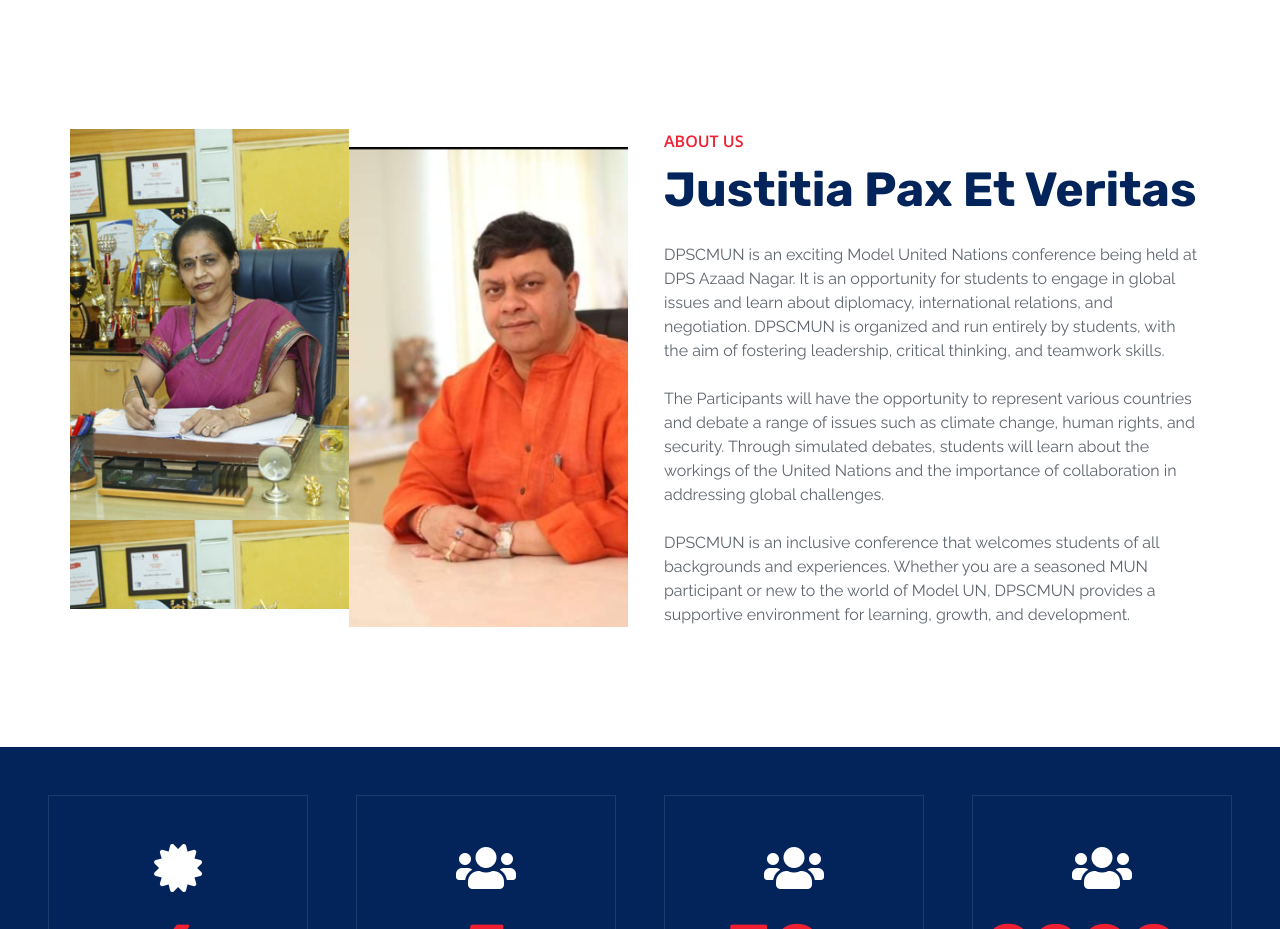
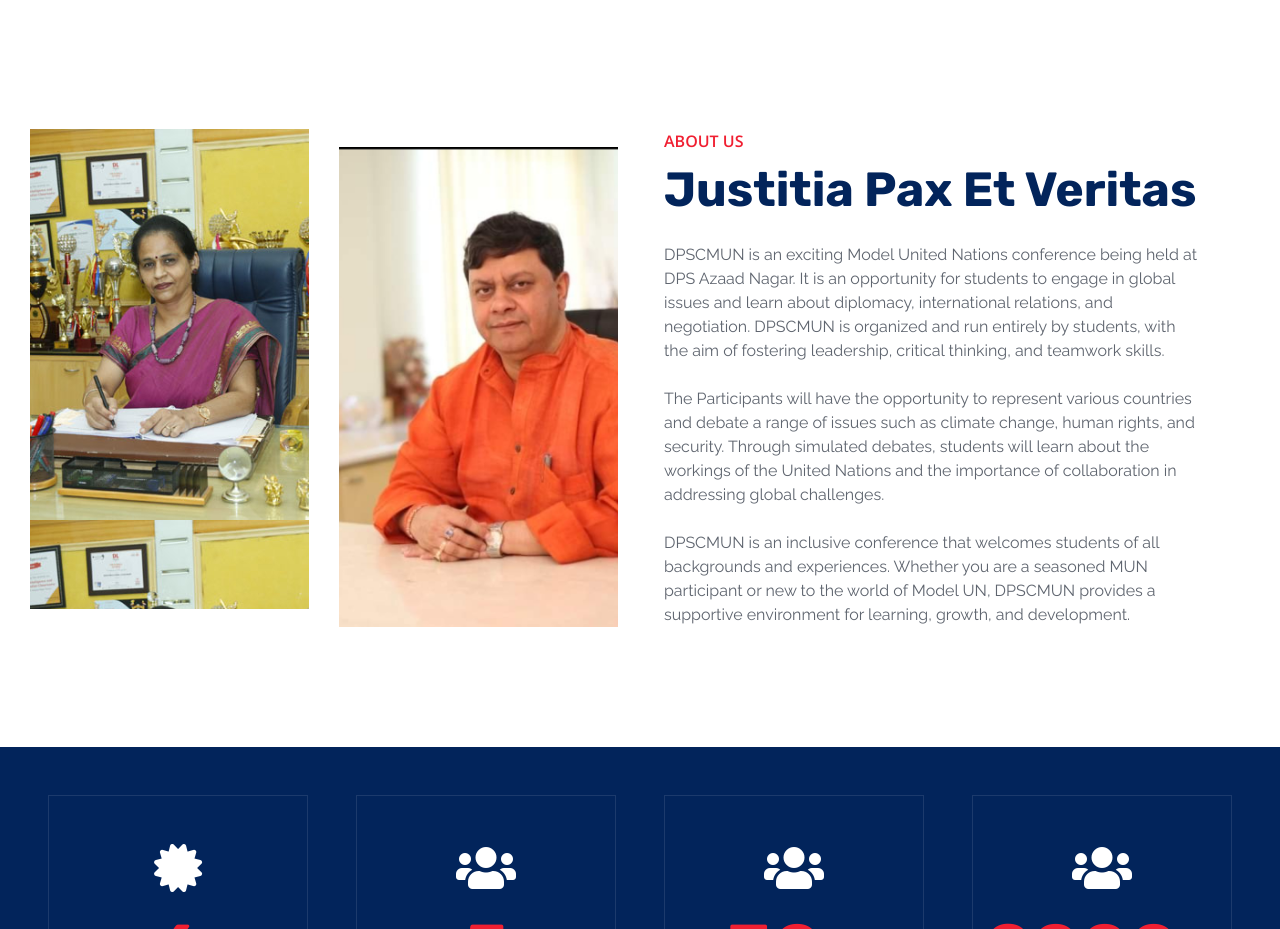
Before and after one commit to DarkMythKnight/DPSCMUN-2023, a plain HTML site: page index.html in a window 1280 px wide. Shown: the part 780-1709 px from the top of the page. Drawn offline with nearby package versions, Linux system fonts and the light colour scheme.

Commit message:
Changes Made

```diff
--- a/css/style.css
+++ b/css/style.css
@@ -262,6 +262,8 @@ h6,
     height: 60vh;
     background: url(../img/Principal.jpg);
     background-size: contain;
+    margin-left: -40px;
+    margin-right: 30px;
 }
 
 .about-2 {
```
